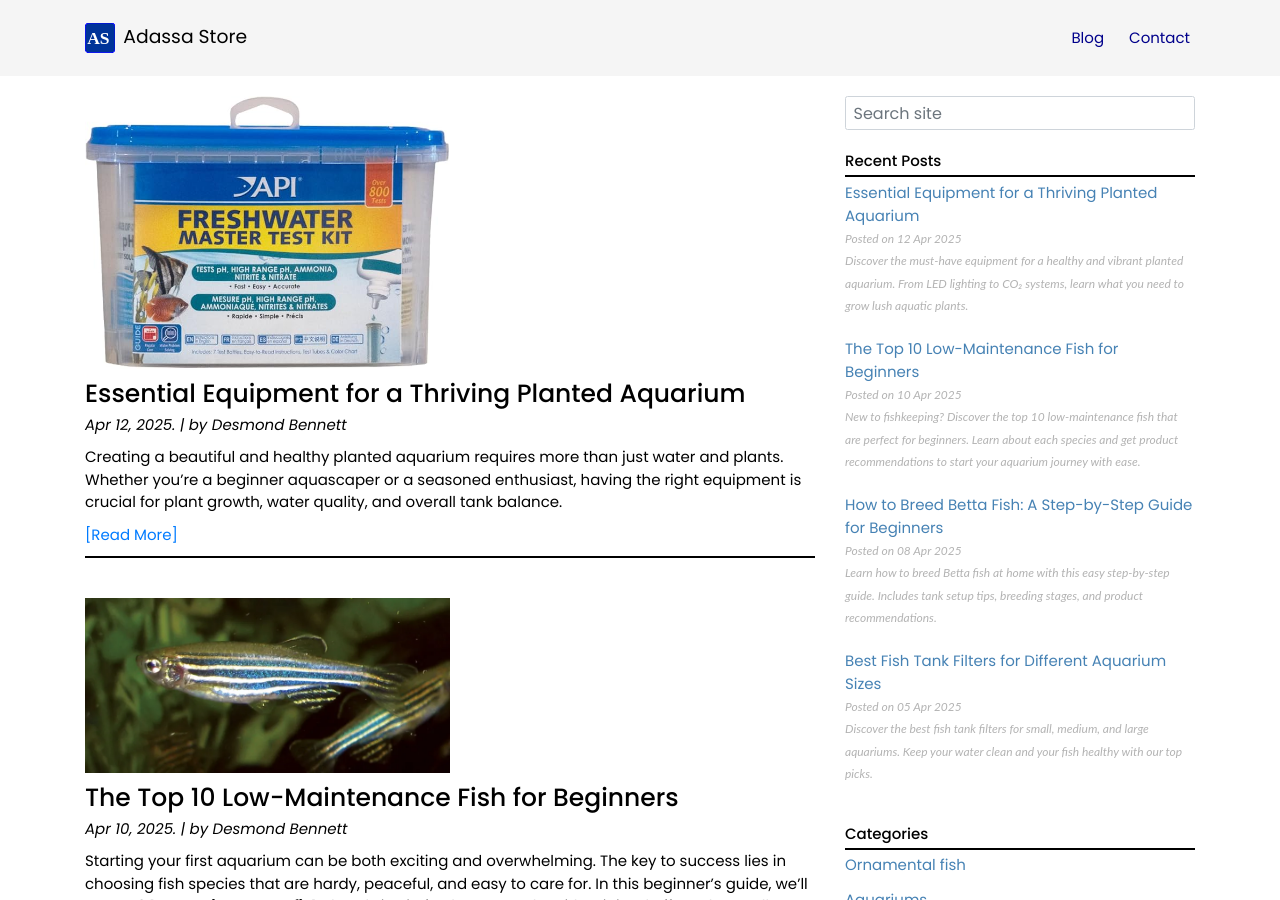
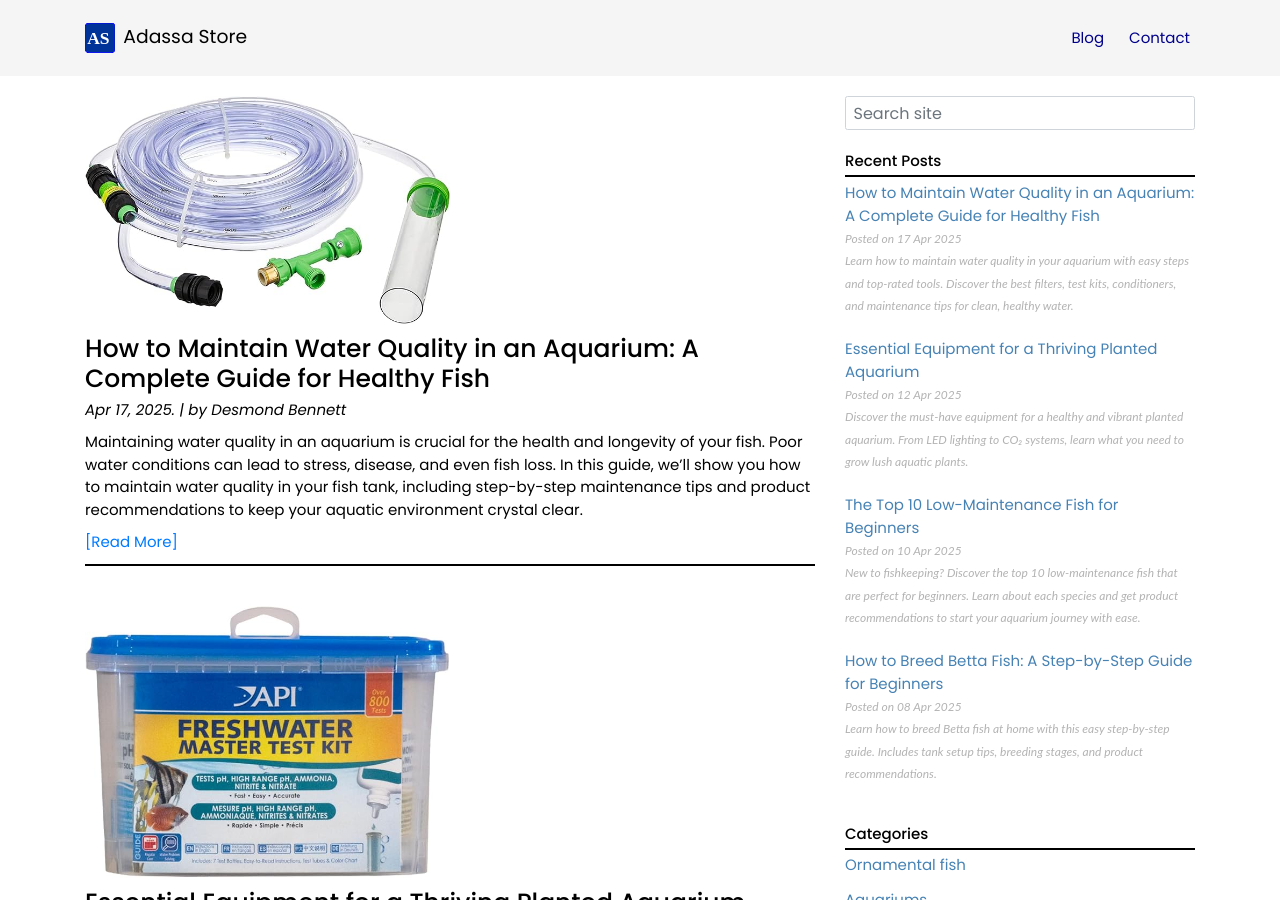
Before and after one commit to Adassa-Enterprise-Solutions/adassa-store, a Jekyll site: the page built from blog.html, in a window 1280 px wide and 900 px high. Built offline with Jekyll 4.4.1, drawn with Linux system fonts in a browser that asks for light colours.

Commit message:
General updates.

```diff
--- a/_data/products.yml
+++ b/_data/products.yml
@@ -160,3 +160,28 @@
   description: API FRESHWATER MASTER TEST KIT 800-Test Freshwater Aquarium Water Master Test Kit, White, Single, Multi-colored
   link: https://amzn.to/3GaO3Fw
   image: https://m.media-amazon.com/images/I/61Kd-mEEjXL._AC_SX679_.jpg
+- name: Python No Spill Clean and Fill Aquarium Maintenance System
+  categories: Aquarium
+  description: Python No Spill Clean and Fill Aquarium Maintenance System, Gravel Cleaner and Water Changer, 50 Foot
+  link: https://amzn.to/3Y41m0E
+  image: https://m.media-amazon.com/images/I/71fq93USkmL._AC_SX679_.jpg
+- name: Aqueon Aquarium Fish Tank Water Changer
+  categories: Aquarium
+  description: Aqueon Aquarium Fish Tank Water Changer With 25 Foot Hose
+  link: https://amzn.to/3YBudcG
+  image: https://m.media-amazon.com/images/I/81dTuT-LP9L._AC_SX679_.jpg
+- name: Tetra AquaSafe Plus
+  categories: Aquarium
+  description: Tetra AquaSafe Plus, Aquarium Water Conditioner And Dechlorinator, 33.8 Ounces
+  link: https://amzn.to/4cGnAfe
+  image: https://m.media-amazon.com/images/I/71Fju44Cr6L._AC_SX679_.jpg
+- name: API ALGAEFIX
+  categories: Aquarium
+  description: API ALGAEFIX 8-Ounce Bottle
+  link: https://amzn.to/4iutmBZ
+  image: https://m.media-amazon.com/images/I/71L7KDykKHL._AC_SX679_.jpg
+- name: Float Glass Aquarium Cleaner
+  categories: Aquarium
+  description: Gulfstream Tropical AGU030SM Mag-Float Glass Aquarium Cleaner, Small
+  link: https://amzn.to/4jls51l
+  image: https://m.media-amazon.com/images/I/61zD9TVlgwL._AC_SY879_.jpg
--- /dev/null
+++ b/_posts/Pet Fish/2025-04-17-how-to-maintain-water-quality-in-an-aquarium.md
@@ -0,0 +1,296 @@
+---
+layout: post-layout
+title: "How to Maintain Water Quality in an Aquarium: A Complete Guide for Healthy Fish"
+author: Desmond Bennett
+description: "Learn how to maintain water quality in your aquarium with easy steps and top-rated tools. Discover the best filters, test kits, conditioners, and maintenance tips for clean, healthy water."
+categories: [Aquarium, Fishkeeping]
+tags: [aquarium care, fish tank maintenance, water quality, aquarium filters, test kits]
+img: water-changer.jpg
+img-alt: Water Changer
+thumb: water-changer.jpg
+---
+
+Maintaining water quality in an aquarium is crucial for the health and longevity
+of your fish. Poor water conditions can lead to stress, disease, and even fish loss.
+In this guide, we'll show you how to maintain water quality in your fish tank,
+including step-by-step maintenance tips and product recommendations to keep your
+aquatic environment crystal clear.
+
+<!--more-->
+
+---
+
+## Why Aquarium Water Quality Matters
+
+Water quality affects every aspect of your aquarium's ecosystem. The right chemical
+balance, filtration, and cleanliness ensure your fish are stress-free and thriving.
+Key water parameters to monitor include:
+
+- **Ammonia (NH₃)** – toxic even in small amounts
+- **Nitrite (NO₂⁻)** – harmful to fish gills
+- **Nitrate (NO₃⁻)** – less toxic but should be minimized
+- **pH levels** – should match the needs of your specific fish species
+- **Water hardness (GH and KH)** – affects pH stability
+
+---
+
+## Step-by-Step: How to Maintain Aquarium Water Quality
+
+### 1. **Use a High-Quality Filter**
+
+A good filter removes waste, uneaten food, and harmful chemicals. Choose one based
+on your tank size and fish population.
+
+**Recommended:**
+
+Highly rated for freshwater and saltwater tanks:
+
+<div class="products">
+    {% for product in site.data.products %}
+        {% if product.name contains 'Marina Power Filter' %}
+            <div class="centred">
+                <h2 class="title">
+                    <a href="{{product.link}}">{{product.name}}</a>
+                </h2>
+
+                <a href="{{product.link}}">
+                    <img class="img-fluid mb-3 post-feature-image"
+                         alt="{{product.name}}"
+                         src="{{product.image}}">
+                </a>
+
+                <a href="{{product.link}}" class="btn">Buy now</a>
+            </div>
+        {% endif %}
+    {% endfor %}
+</div>
+
+Quiet, reliable, and easy to maintain:
+
+<div class="products">
+    {% for product in site.data.products %}
+        {% if product.name contains 'Tetra Whisper Internal Filter' %}
+            <div class="centred">
+                <h2 class="title">
+                    <a href="{{product.link}}">{{product.name}}</a>
+                </h2>
+
+                <a href="{{product.link}}">
+                    <img class="img-fluid mb-3 post-feature-image"
+                         alt="{{product.name}}"
+                         src="{{product.image}}">
+                </a>
+
+                <a href="{{product.link}}" class="btn">Buy now</a>
+            </div>
+        {% endif %}
+    {% endfor %}
+</div>
+
+### 2. **Test Water Regularly**
+
+Weekly testing helps you catch issues early and avoid fish stress or illness.
+
+**Recommended Test Kit:**
+
+Accurate, comprehensive, and easy to use:
+
+<div class="products">
+    {% for product in site.data.products %}
+        {% if product.name contains 'API FRESHWATER MASTER TEST KIT' %}
+            <div class="centred">
+                <h2 class="title">
+                    <a href="{{product.link}}">{{product.name}}</a>
+                </h2>
+
+                <a href="{{product.link}}">
+                    <img class="img-fluid mb-3 post-feature-image"
+                         alt="{{product.name}}"
+                         src="{{product.image}}">
+                </a>
+
+                <a href="{{product.link}}" class="btn">Buy now</a>
+            </div>
+        {% endif %}
+    {% endfor %}
+</div>
+
+### 3. **Perform Regular Water Changes**
+
+Change 10–25% of the water weekly to remove waste and replenish essential minerals.
+
+**Tip:** Use a gravel vacuum during water changes to remove debris.
+
+**Recommended Tools:**
+
+Makes water changes quick and spill-free:
+
+<div class="products">
+    {% for product in site.data.products %}
+        {% if product.name contains 'Python No Spill Clean and Fill Aquarium Maintenance System' %}
+            <div class="centred">
+                <h2 class="title">
+                    <a href="{{product.link}}">{{product.name}}</a>
+                </h2>
+
+                <a href="{{product.link}}">
+                    <img class="img-fluid mb-3 post-feature-image"
+                         alt="{{product.name}}"
+                         src="{{product.image}}">
+                </a>
+
+                <a href="{{product.link}}" class="btn">Buy now</a>
+            </div>
+        {% endif %}
+    {% endfor %}
+</div>
+
+Great for medium and large tanks:
+
+<div class="products">
+    {% for product in site.data.products %}
+        {% if product.name contains 'Aqueon Aquarium Fish Tank Water Changer' %}
+            <div class="centred">
+                <h2 class="title">
+                    <a href="{{product.link}}">{{product.name}}</a>
+                </h2>
+
+                <a href="{{product.link}}">
+                    <img class="img-fluid mb-3 post-feature-image"
+                         alt="{{product.name}}"
+                         src="{{product.image}}">
+                </a>
+
+                <a href="{{product.link}}" class="btn">Buy now</a>
+            </div>
+        {% endif %}
+    {% endfor %}
+</div>
+
+
+### 4. **Condition Tap Water**
+
+Chlorine and chloramines in tap water can harm fish. Always use a water conditioner
+before adding new water.
+
+**Recommended:**
+
+Detoxifies ammonia, nitrite, and nitrate:
+
+<div class="products">
+    {% for product in site.data.products %}
+        {% if product.name contains 'Seachem Prime Fresh and Saltwater Conditioner' %}
+            <div class="centred">
+                <h2 class="title">
+                    <a href="{{product.link}}">{{product.name}}</a>
+                </h2>
+
+                <a href="{{product.link}}">
+                    <img class="img-fluid mb-3 post-feature-image"
+                         alt="{{product.name}}"
+                         src="{{product.image}}">
+                </a>
+
+                <a href="{{product.link}}" class="btn">Buy now</a>
+            </div>
+        {% endif %}
+    {% endfor %}
+</div>
+
+Protects fish and supports slime coat:
+
+<div class="products">
+    {% for product in site.data.products %}
+        {% if product.name contains 'Tetra AquaSafe Plus' %}
+            <div class="centred">
+                <h2 class="title">
+                    <a href="{{product.link}}">{{product.name}}</a>
+                </h2>
+
+                <a href="{{product.link}}">
+                    <img class="img-fluid mb-3 post-feature-image"
+                         alt="{{product.name}}"
+                         src="{{product.image}}">
+                </a>
+
+                <a href="{{product.link}}" class="btn">Buy now</a>
+            </div>
+        {% endif %}
+    {% endfor %}
+</div>
+
+### 5. **Avoid Overfeeding**
+
+Feed only what your fish can consume in 2–3 minutes. Overfeeding leads to excess
+waste and cloudy water.
+
+### 6. **Control Algae Growth**
+
+Too much light or nutrient buildup causes algae. Scrub tank walls and use algae
+eaters to help control it.
+
+**Recommended:**
+
+Controls algae without harming fish or plants:
+
+<div class="products">
+    {% for product in site.data.products %}
+        {% if product.name contains 'API ALGAEFIX' %}
+            <div class="centred">
+                <h2 class="title">
+                    <a href="{{product.link}}">{{product.name}}</a>
+                </h2>
+
+                <a href="{{product.link}}">
+                    <img class="img-fluid mb-3 post-feature-image"
+                         alt="{{product.name}}"
+                         src="{{product.image}}">
+                </a>
+
+                <a href="{{product.link}}" class="btn">Buy now</a>
+            </div>
+        {% endif %}
+    {% endfor %}
+</div>
+
+Easy and fun way to clean tank glass:
+
+<div class="products">
+    {% for product in site.data.products %}
+        {% if product.name contains 'Float Glass Aquarium Cleaner' %}
+            <div class="centred">
+                <h2 class="title">
+                    <a href="{{product.link}}">{{product.name}}</a>
+                </h2>
+
+                <a href="{{product.link}}">
+                    <img class="img-fluid mb-3 post-feature-image"
+                         alt="{{product.name}}"
+                         src="{{product.image}}">
+                </a>
+
+                <a href="{{product.link}}" class="btn">Buy now</a>
+            </div>
+        {% endif %}
+    {% endfor %}
+</div>
+
+ ---
+
+## Bonus Tips for Long-Term Water Quality
+
+- **Quarantine new fish** to avoid introducing parasites and diseases.
+- **Clean your filter media monthly**—don’t overdo it or you'll lose beneficial bacteria.
+- **Use live plants**—they absorb nitrates and improve oxygenation.
+- **Keep a maintenance schedule** to stay consistent.
+
+---
+
+## Final Thoughts
+
+Keeping your aquarium water clean doesn’t have to be complicated. With consistent
+testing, partial water changes, proper filtration, and the right tools, your fish
+will stay healthy and your tank will look beautiful.
+
+**Shop the best aquarium maintenance products on Amazon:**
+- [All Aquarium Supplies](https://amzn.to/4ipsChl)
```
Also changed, not shown: _draft/drafts.txt (+4 -3 lines), assets/media/blog/water-changer.jpg (added).
